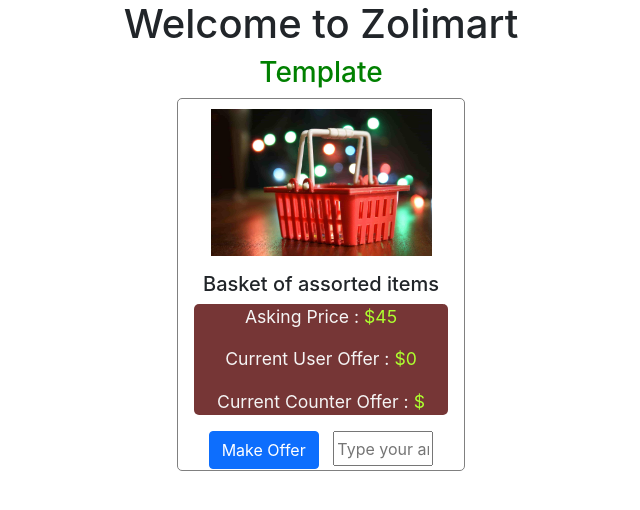
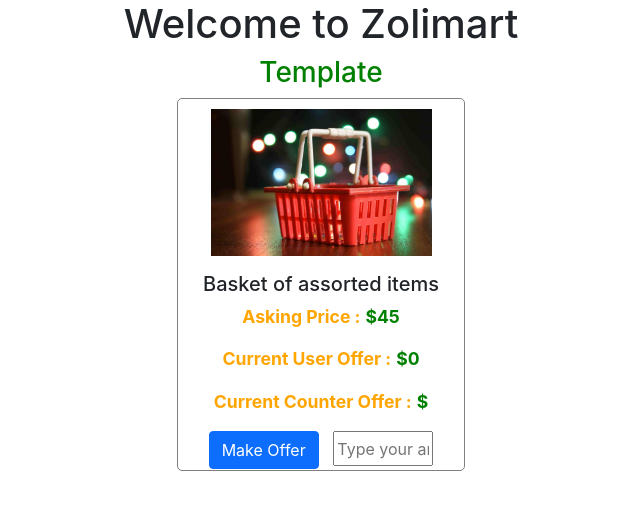
Before and after one commit to IkeGod30/zolimart_app, a React (Create React App) app in the folder haggle/: page / in a window 1280 px wide. Shown: the top 510 px of the page, without its empty margins (319-959 px from the left). Built offline with nearby package versions, Linux system fonts and the light colour scheme.

Commit message:
Changed ProductImage css styles

```diff
--- a/haggle/src/components/ProductImage/ProductImg.css
+++ b/haggle/src/components/ProductImage/ProductImg.css
@@ -1,14 +1,14 @@
 .prices {
-  background-color: rgb(118, 54, 54);
-  color: greenyellow;
+  color: green;
   font-size: 1.1rem;
   border-radius: 5px;
 }
 
 .amount {
   color: inherit;
-  /* font-size: 1.025rem; */
+  font-weight: bolder;
 }
 .amountTxt {
-  color: whitesmoke;
+  color: orange;
+  font-weight: bolder;
 }
```
